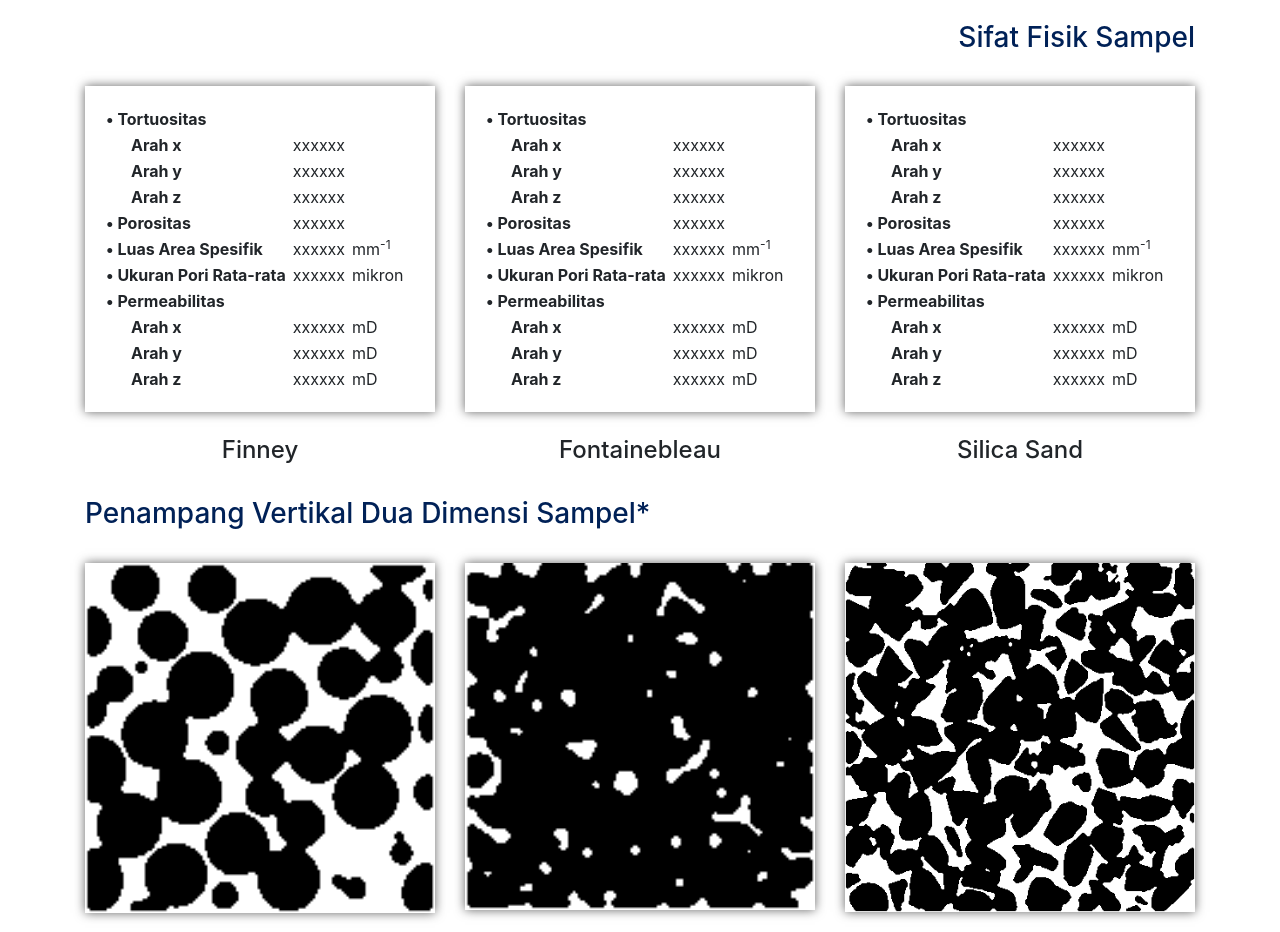
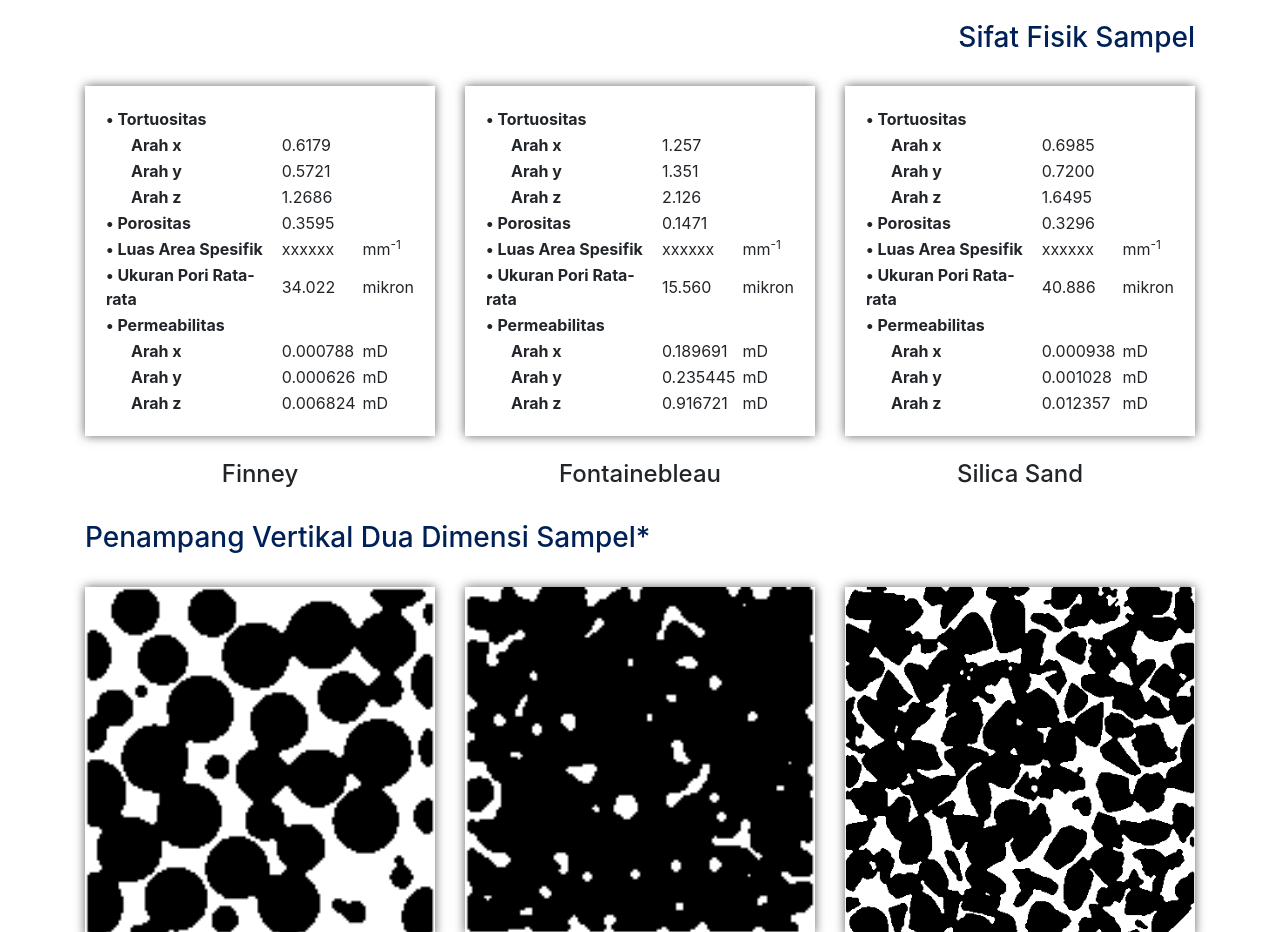
Before and after one commit to Hulhay/Hulhay.github.io, a plain HTML site: page index.html in a window 1280 px wide. Shown: the part 2600-3532 px from the top of the page. Drawn offline with nearby package versions, Linux system fonts and the light colour scheme.

Commit message:
Memasukkan nilai-nilai sifat fisik sampel.

```diff
--- a/index.html
+++ b/index.html
@@ -182,6 +182,7 @@
   </div>
   <br>
   <div class="row">
+    <!-- Finney -->
     <div class="col-sm">
       <div class="card border-0">
         <div class="card-body card-shadow">
@@ -193,22 +194,22 @@
             </tr>
             <tr>
               <th style="text-indent:25px;">Arah x</th>
-              <td>xxxxxx</td>
+              <td>0.6179</td>
               <td></td>
             </tr>
             <tr>
               <th style="text-indent:25px;">Arah y</th>
-              <td>xxxxxx</td>
+              <td>0.5721</td>
               <td></td>
             </tr>
             <tr>
               <th style="text-indent:25px;">Arah z</th>
-              <td>xxxxxx</td>
+              <td>1.2686</td>
               <td></td>
             </tr>
             <tr>
               <th>&bull; Porositas</th>
-              <td>xxxxxx</td>
+              <td>0.3595</td>
               <td></td>
             </tr>
             <tr>
@@ -218,7 +219,7 @@
             </tr>
             <tr>
               <th>&bull; Ukuran Pori Rata-rata</th>
-              <td>xxxxxx</td>
+              <td>34.022</td>
               <td>mikron</td>
             </tr>
             <tr>
@@ -228,17 +229,17 @@
             </tr>
             <tr>
               <th style="text-indent:25px;">Arah x</th>
-              <td>xxxxxx</td>
+              <td>0.000788</td>
               <td>mD</td>
             </tr>
             <tr>
               <th style="text-indent:25px;">Arah y</th>
-              <td>xxxxxx</td>
+              <td>0.000626</td>
               <td>mD</td>
             </tr>
             <tr>
               <th style="text-indent:25px;">Arah z</th>
-              <td>xxxxxx</td>
+              <td>0.006824</td>
               <td>mD</td>
             </tr>
           </table>
@@ -247,6 +248,7 @@
         <h4 align="center">Finney</h4>
       </div>
     </div>
+    <!-- Fontainebleau -->
     <div class="col-sm">
       <div class="card border-0">
         <div class="card-body card-shadow">
@@ -258,22 +260,22 @@
             </tr>
             <tr>
               <th style="text-indent:25px;">Arah x</th>
-              <td>xxxxxx</td>
+              <td>1.257</td>
               <td></td>
             </tr>
             <tr>
               <th style="text-indent:25px;">Arah y</th>
-              <td>xxxxxx</td>
+              <td>1.351</td>
               <td></td>
             </tr>
             <tr>
               <th style="text-indent:25px;">Arah z</th>
-              <td>xxxxxx</td>
+              <td>2.126</td>
               <td></td>
             </tr>
             <tr>
               <th>&bull; Porositas</th>
-              <td>xxxxxx</td>
+              <td>0.1471</td>
               <td></td>
             </tr>
             <tr>
@@ -283,7 +285,7 @@
             </tr>
             <tr>
               <th>&bull; Ukuran Pori Rata-rata</th>
-              <td>xxxxxx</td>
+              <td>15.560</td>
               <td>mikron</td>
             </tr>
             <tr>
@@ -293,17 +295,17 @@
             </tr>
             <tr>
               <th style="text-indent:25px;">Arah x</th>
-              <td>xxxxxx</td>
+              <td>0.189691</td>
               <td>mD</td>
             </tr>
             <tr>
               <th style="text-indent:25px;">Arah y</th>
-              <td>xxxxxx</td>
+              <td>0.235445</td>
               <td>mD</td>
             </tr>
             <tr>
               <th style="text-indent:25px;">Arah z</th>
-              <td>xxxxxx</td>
+              <td>0.916721</td>
               <td>mD</td>
             </tr>
           </table>
@@ -312,6 +314,7 @@
         <h4 align="center">Fontainebleau</h4>
       </div>
     </div>
+    <!-- Silica Sand -->
     <div class="col-sm">
       <div class="card border-0">
         <div class="card-body card-shadow">
@@ -323,22 +326,22 @@
             </tr>
             <tr>
               <th style="text-indent:25px;">Arah x</th>
-              <td>xxxxxx</td>
+              <td>0.6985</td>
               <td></td>
             </tr>
             <tr>
               <th style="text-indent:25px;">Arah y</th>
-              <td>xxxxxx</td>
+              <td>0.7200</td>
               <td></td>
             </tr>
             <tr>
               <th style="text-indent:25px;">Arah z</th>
-              <td>xxxxxx</td>
+              <td>1.6495</td>
               <td></td>
             </tr>
             <tr>
               <th>&bull; Porositas</th>
-              <td>xxxxxx</td>
+              <td>0.3296</td>
               <td></td>
             </tr>
             <tr>
@@ -348,7 +351,7 @@
             </tr>
             <tr>
               <th>&bull; Ukuran Pori Rata-rata</th>
-              <td>xxxxxx</td>
+              <td>40.886</td>
               <td>mikron</td>
             </tr>
             <tr>
@@ -358,17 +361,17 @@
             </tr>
             <tr>
               <th style="text-indent:25px;">Arah x</th>
-              <td>xxxxxx</td>
+              <td>0.000938</td>
               <td>mD</td>
             </tr>
             <tr>
               <th style="text-indent:25px;">Arah y</th>
-              <td>xxxxxx</td>
+              <td>0.001028</td>
               <td>mD</td>
             </tr>
             <tr>
               <th style="text-indent:25px;">Arah z</th>
-              <td>xxxxxx</td>
+              <td>0.012357</td>
               <td>mD</td>
             </tr>
           </table>
```
